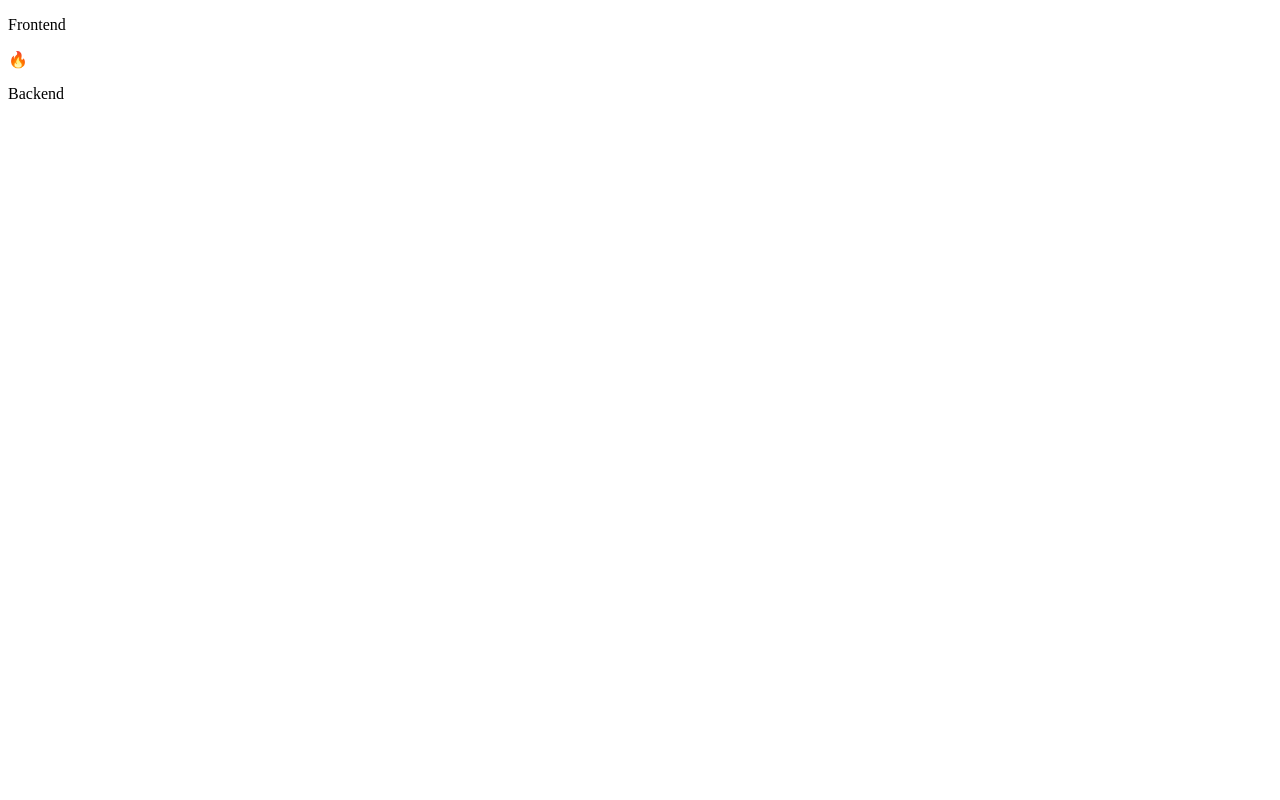
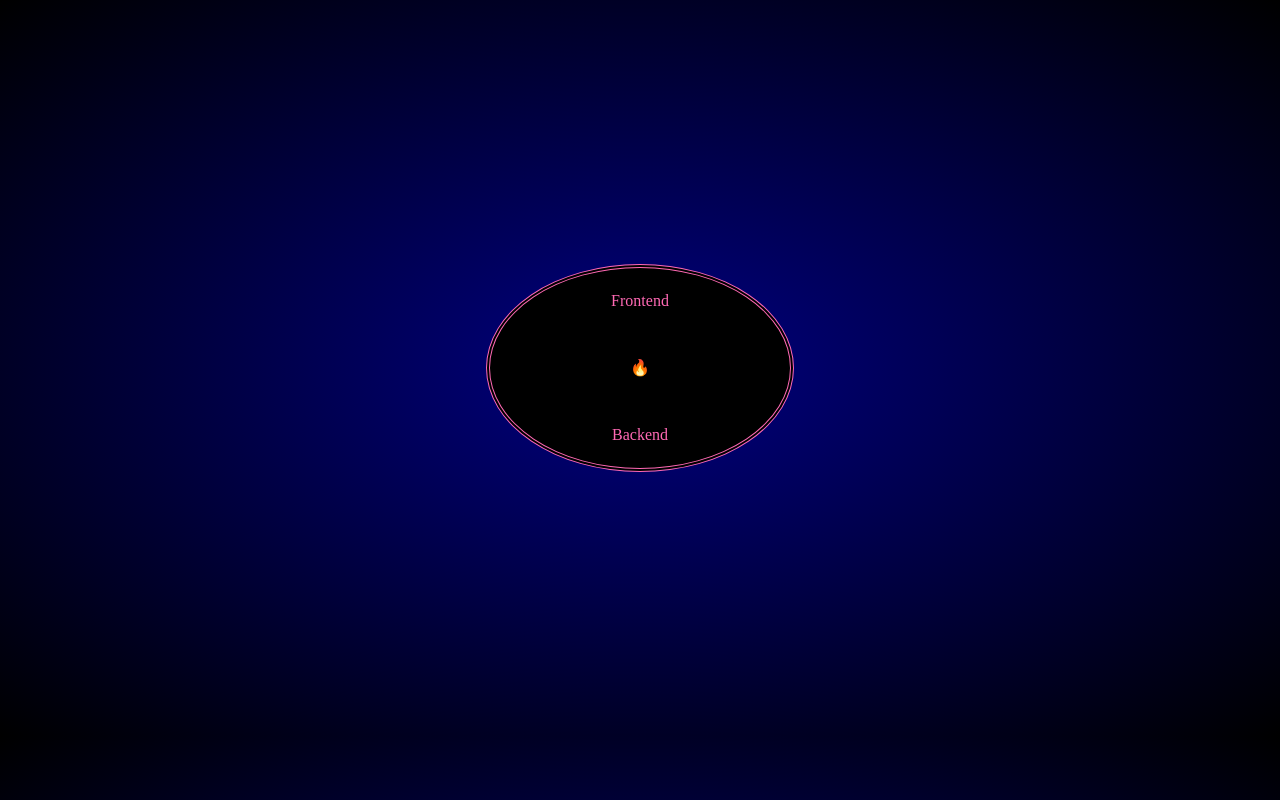
Before and after one commit to Ammar6nam/webdev, a plain HTML site: page index.html in a window 1280 px wide. Drawn offline with Linux system fonts and the light colour scheme.

Commit message:
sed version

```diff
--- a/index.html
+++ b/index.html
@@ -2,6 +2,7 @@
 <html lang="en">
     <head>
         <title>🔥</title>
+        <link rel="stylesheet" href="main.css">
     </head>
 
 
@@ -9,8 +10,8 @@
         <main>
             <!-- Creat with emmet "p*3"-->
             <p>Frontend</p>
-            <p>🔥</p>
-            <p>Backend</p>
+            <p><a href="message.html"></a>🔥</p>
+            <p id="Backend">Backend</p>
         </main>
     </body>
 </html>
--- /dev/null
+++ b/main.css
@@ -0,0 +1,29 @@
+body {
+background: radial-gradient(navy, black);
+color: white;
+text-align: center;
+
+height: 90vh;
+display: grid;
+place-items: center;
+}
+
+#backend {
+    scale: -1;
+}
+main {
+    background-color: black;
+    color: hotpink;
+    border: 4px double;
+    border-radius: 50%;
+    width: 300px;
+    height: 200px;
+    display: grid;
+    place-items: center;
+
+
+@keyframes rota {
+    0% {rotate: 0deg ;}
+    100% {rotate: 360deg;}
+}
+}
```
Also changed, not shown: message.html (added, +12 -0 lines).
